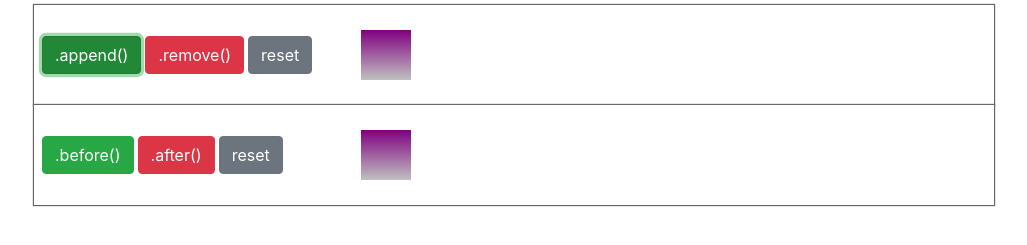
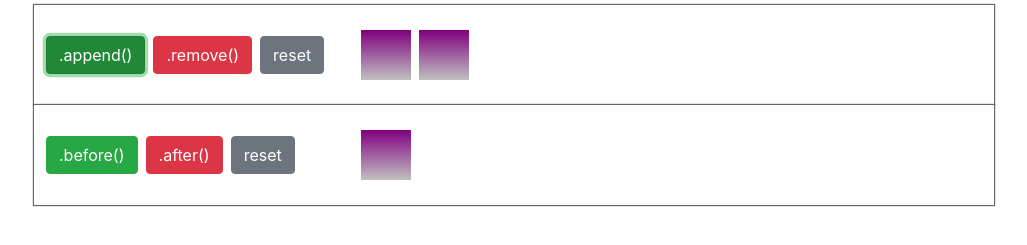
Before and after one commit to michaelresser/jquery_playground, a plain HTML site: page index.html in a window 1280 px wide. Both pictures are taken after a click on the button ".append()". Shown: the part 51-296 px from the top of the page, without its empty margins (126-1153 px from the left). Drawn offline with nearby package versions, Linux system fonts and the light colour scheme.

Commit message:
edited buttnScripts.js for event targeting logic

```diff
--- a/buttonScripts.js
+++ b/buttonScripts.js
@@ -1,53 +1,36 @@
 console.log('buttonScripts Online');
-//target parent with class 'item' on button click
-let returnItemId = () =>
-    $(document).click(function (event) {
-        let target = $(event.target).parents('.item');
-        console.log(target);
-    });
+
 
 $(document).ready(function () {
-    //target parent with class 'item' on button click
-    let ItemId = returnItemId();
+    //Function to target parent with class 'item' on button click
+    const returnParentItem = () => {
+        $('*').click(function () {
+            console.log(event.target);
+            return item;
+        });
+    };
 
-    //append()+remove()
-    let demoBox = itemId.find('.demo');
-    let numBoxes = itemId.children('.box').length;
-    let appendBtn = $('#append');
-    let removeBtn = $('#remove');
-
-    //Enable/Disable Buttons based on box count
-    let checkBoxes = (num) => {
-        if (num === 0) {
-            itemId.find('.remItem').addClass('disabled').prop('disabled', true);
-            console.log('remove disabled' + removeBtn);
-        } else if (num === 11) {
-            $('#append').addClass('disabled').prop('disabled', true);
-            console.log('append disabled' + appendBtn);
-        } else {
-            $('#append').removeClass('disabled').prop('disabled', false);
-            removeBtn.removeClass('disabled').prop('disabled', false);
-        }
-    }
-
+    //Function to enable/disable Buttons based on box count
+    const countBoxes = () => {
+        let numBoxes = $(event.target).parents('.item').find('.box').length;
+        return numBoxes;
+    };
     //append() button
-    appendBtn.click(function () {
-        demoBox
-            .append("<div class='box after'></div>");
-        numBoxes = demoBox.children('.box').length;
-        console.log(numBoxes)
-        checkBoxes(numBoxes);
+    $('#appendBtn').click(function () {
+        $(event.target)
+            .parents('.item')
+            .find('.demo')
+            .append("<div class='box aftesr'></div>");
+        console.log(countBoxes());
     });
 
     //remove() Function
-    $('#remove').click(function () {
-        demoBox
-            .children('.box').last()
-            .remove();
-        numBoxes = demoBox.children('.box').length;
-        console.log(numBoxes);
-        checkBoxes(numBoxes);
-    })
+    $('#removeBtn').click(function () {
+        console.log('click');
+        $(event.target).parents('.item').find('.box').last().remove();
+        console.log(countBoxes());
+
+    });
 
     //before() Function
     $("#before").click(function () {
--- a/index.html
+++ b/index.html
@@ -54,16 +54,16 @@
             <h1>Jquery in Action</h1>
         </div>
         <!-- .append()/.remove() -->
-        <div id="append-remove" class="item row px-2 grow">
+        <div id="append-remove" name="append-remove" class="item row p-2 grow">
             <div class='col-4 align-self-center'>
                 <div class='row'>
-                    <button id="append" type="button" class="btn btn-success mr-1 addBtn">
+                    <button id="appendBtn" type="button" class="btn btn-success m-1">
                         .append()
                     </button>
-                    <button id="remove" type="button" class="btn btn-danger mr-1 remBtn">
+                    <button id="removeBtn" type="button" class="btn btn-danger m-1">
                         .remove()
                     </button>
-                    <button name='reset' type='button' class='btn btn-secondary'>reset</button>
+                    <button name='resetBtn' type='button' class='btn btn-secondary m-1'>reset</button>
                 </div>
             </div>
             <div class='col-8 align-self-center'>
@@ -75,16 +75,16 @@
 
 
         <!-- before() | .after() -->
-        <div id="before-after" class="item row px-2 grow">
+        <div id="before-after" class="item row p-2 grow">
             <div class='col-4 align-self-center'>
                 <div class='row justify-content-start'>
-                    <button id="before" type="button" class="btn btn-success mr-1">
+                    <button id="before" type="button" class="btn btn-success m-1">
                         .before()
                     </button>
-                    <button id="after" type="button" class="btn btn-danger mr-1">
+                    <button id="after" type="button" class="btn btn-danger m-1">
                         .after()
                     </button>
-                    <button name='reset' type='button' class='btn  btn-secondary '>reset</button>
+                    <button name='reset' type='button' class='btn  btn-secondary m-1'>reset</button>
                 </div>
             </div>
             <div class='col-8 align-self-center'>
```
